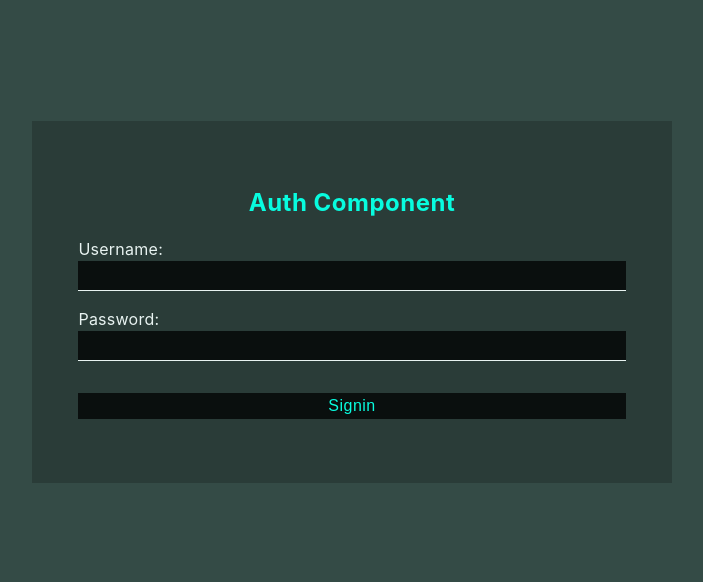
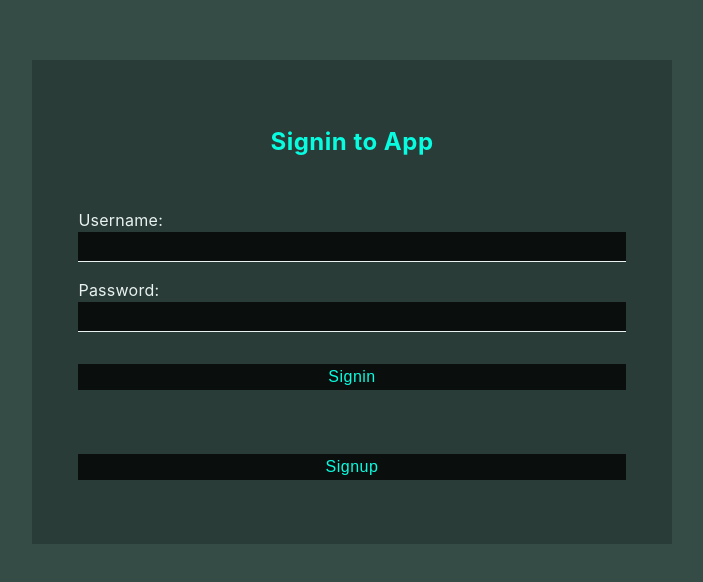
Before and after one commit to matfij/academia, a React (Vite) app in the folder react-blueprint/: page / in a window 1280 px wide. Shown: the part 106-688 px from the top of the page, without its empty margins (288-991 px from the left). Built offline with nearby package versions, Linux system fonts and the light colour scheme.

Commit message:
refactor auth module

```diff
--- a/react-blueprint/src/common/routes.ts
+++ b/react-blueprint/src/common/routes.ts
@@ -1,4 +1,5 @@
 export const ROUTES = {
     ROOT: '/',
-    HOME: 'home',
+    SIGNUP: '/signup',
+    HOME: '/home',
 } as const;
--- a/react-blueprint/src/common/styles/utils.scss
+++ b/react-blueprint/src/common/styles/utils.scss
@@ -43,3 +43,9 @@
     cursor: default;
     opacity: 0.6;
 }
+
+.error {
+    font-size: $font-size-hint;
+    text-align: left;
+    color: $color-error;
+}
--- a/react-blueprint/src/common/styles/variables.scss
+++ b/react-blueprint/src/common/styles/variables.scss
@@ -1,6 +1,8 @@
 $color-primary: #e8f3f1;
 $color-secondary: #344b46;
 $color-accent: #08fcdf;
+$color-error: #ff4444;
 
 $font-size-title: 24px;
 $font-size-label: 16px;
+$font-size-hint: 12px;
--- a/react-blueprint/src/pages/auth/AuthComponent.module.scss
+++ b/react-blueprint/src/pages/auth/AuthComponent.module.scss
@@ -1,6 +1,6 @@
 @import '../../common/styles/variables.scss';
 
-.formWrapper {
+.mainWrapper {
     width: 90%;
     max-width: 40rem;
     display: flex;
@@ -10,6 +10,7 @@
 
     h2 {
         text-align: center;
+        margin-bottom: 2rem;
     }
 
     label {
@@ -20,3 +21,10 @@
         margin-top: 2rem;
     }
 }
+
+.formWrapper {
+    width: 100%;
+    margin-bottom: 2rem;
+    display: flex;
+    flex-direction: column;
+}
--- a/react-blueprint/src/pages/auth/AuthComponent.tsx
+++ b/react-blueprint/src/pages/auth/SigninComponent.tsx
@@ -1,13 +1,13 @@
 import style from './AuthComponent.module.scss';
+import { useForm } from 'react-hook-form';
 import { useNavigate } from 'react-router-dom';
-import { useForm } from 'react-hook-form';
+import { UserSigninDto } from '../../common/api/.generated';
 import { UsersClient } from '../../common/api/client';
-import { UserSigninDto } from '../../common/api/.generated';
+import { ROUTES } from '../../common/routes';
 import { StorageService } from '../../common/services/StorageService';
 import { ToastService } from '../../common/services/ToastService';
-import { ROUTES } from '../../common/routes';
 
-export const AuthComponent = () => {
+export const SigninComponent = () => {
     const {
         register,
         handleSubmit,
@@ -26,9 +26,9 @@ export const AuthComponent = () => {
     };
 
     return (
-        <main className='mainWrapper'>
+        <main className={style.mainWrapper}>
             <form onSubmit={handleSubmit((data) => handleSignin(data))} className={style.formWrapper}>
-                <h2>Auth Component</h2>
+                <h2>Signin to App</h2>
                 <label htmlFor="username">Username:</label>
                 <input
                     {...register('username', {
@@ -37,7 +37,7 @@ export const AuthComponent = () => {
                         maxLength: { value: 20, message: 'Username must not exceed 20 characters' },
                     })}
                 />
-                {errors.username && <p>{errors.username.message}</p>}
+                {errors.username && <p className='error'>{errors.username.message}</p>}
                 <label htmlFor="password">Password:</label>
                 <input
                     {...register('password', {
@@ -45,12 +45,14 @@ export const AuthComponent = () => {
                         minLength: { value: 4, message: 'Password must be at least 4 characters' },
                         maxLength: { value: 20, message: 'Password must not exceed 20 characters' },
                     })}
+                    type="password"
                 />
-                {errors.password && <p>{errors.password.message}</p>}
-                <button type="submit" className="btn">
-                    Signin
-                </button>
+                {errors.password && <p className='error'>{errors.password.message}</p>}
+                <button type="submit">Signin</button>
             </form>
+            <button type="button" onClick={() => navigate(ROUTES.SIGNUP)}>
+                Signup
+            </button>
         </main>
     );
 };
--- /dev/null
+++ b/react-blueprint/src/pages/auth/SignupComponent.tsx
@@ -0,0 +1,83 @@
+import style from './AuthComponent.module.scss';
+import { useForm } from 'react-hook-form';
+import { useNavigate } from 'react-router-dom';
+import { UserSignupDto } from '../../common/api/.generated';
+import { UsersClient } from '../../common/api/client';
+import { ROUTES } from '../../common/routes';
+import { StorageService } from '../../common/services/StorageService';
+import { ToastService } from '../../common/services/ToastService';
+
+type UserSignupData = UserSignupDto & {
+    confirmPassword: string;
+};
+
+export const SignupComponent = () => {
+    const {
+        register,
+        handleSubmit,
+        watch,
+        formState: { errors },
+    } = useForm<UserSignupData>();
+    const navigate = useNavigate();
+
+    const validatePasswordMatch = () =>
+        watch('password') === watch('confirmPassword') || 'Passwords do not match';
+
+    const handleSignup = async (data: UserSignupDto) => {
+        validatePasswordMatch();
+        if (errors.username || errors.password || errors.confirmPassword) {
+            return;
+        }
+        const res = await UsersClient.signup({
+            username: data.username,
+            password: data.password,
+        });
+        StorageService.set({ key: 'user', data: res.data });
+        ToastService.success({ text: 'Welcome to the app!' });
+        navigate(ROUTES.HOME);
+    };
+
+    return (
+        <main className={style.mainWrapper}>
+            <form onSubmit={handleSubmit((data) => handleSignup(data))} className={style.formWrapper}>
+                <h2>Signup to App</h2>
+                <label htmlFor="username">Username:</label>
+                <input
+                    {...register('username', {
+                        required: 'Username is required',
+                        minLength: { value: 4, message: 'Username must be at least 4 characters' },
+                        maxLength: { value: 20, message: 'Username must not exceed 20 characters' },
+                    })}
+                />
+                {errors.username && <p className='error'>{errors.username.message}</p>}
+                <label htmlFor="password">Password:</label>
+                <input
+                    {...register('password', {
+                        required: 'Password is required',
+                        minLength: { value: 4, message: 'Password must be at least 4 characters' },
+                        maxLength: { value: 20, message: 'Password must not exceed 20 characters' },
+                    })}
+                    type="password"
+                />
+                {errors.password && <p className='error'>{errors.password.message}</p>}
+                <label htmlFor="confirmPassword">Confirm password:</label>
+                <input
+                    {...register('confirmPassword', {
+                        required: 'Password is required',
+                        minLength: { value: 4, message: 'Password must be at least 4 characters' },
+                        maxLength: { value: 20, message: 'Password must not exceed 20 characters' },
+                        validate: validatePasswordMatch,
+                    })}
+                    type="password"
+                />
+                {errors.confirmPassword && <p className='error'>{errors.confirmPassword.message}</p>}
+                <button type="submit" className="btn">
+                    Signup
+                </button>
+            </form>
+            <button type="button" onClick={() => navigate(ROUTES.ROOT)}>
+                Signin
+            </button>
+        </main>
+    );
+};
```
Also changed, not shown: react-blueprint/src/main.tsx (+7 -2 lines).
